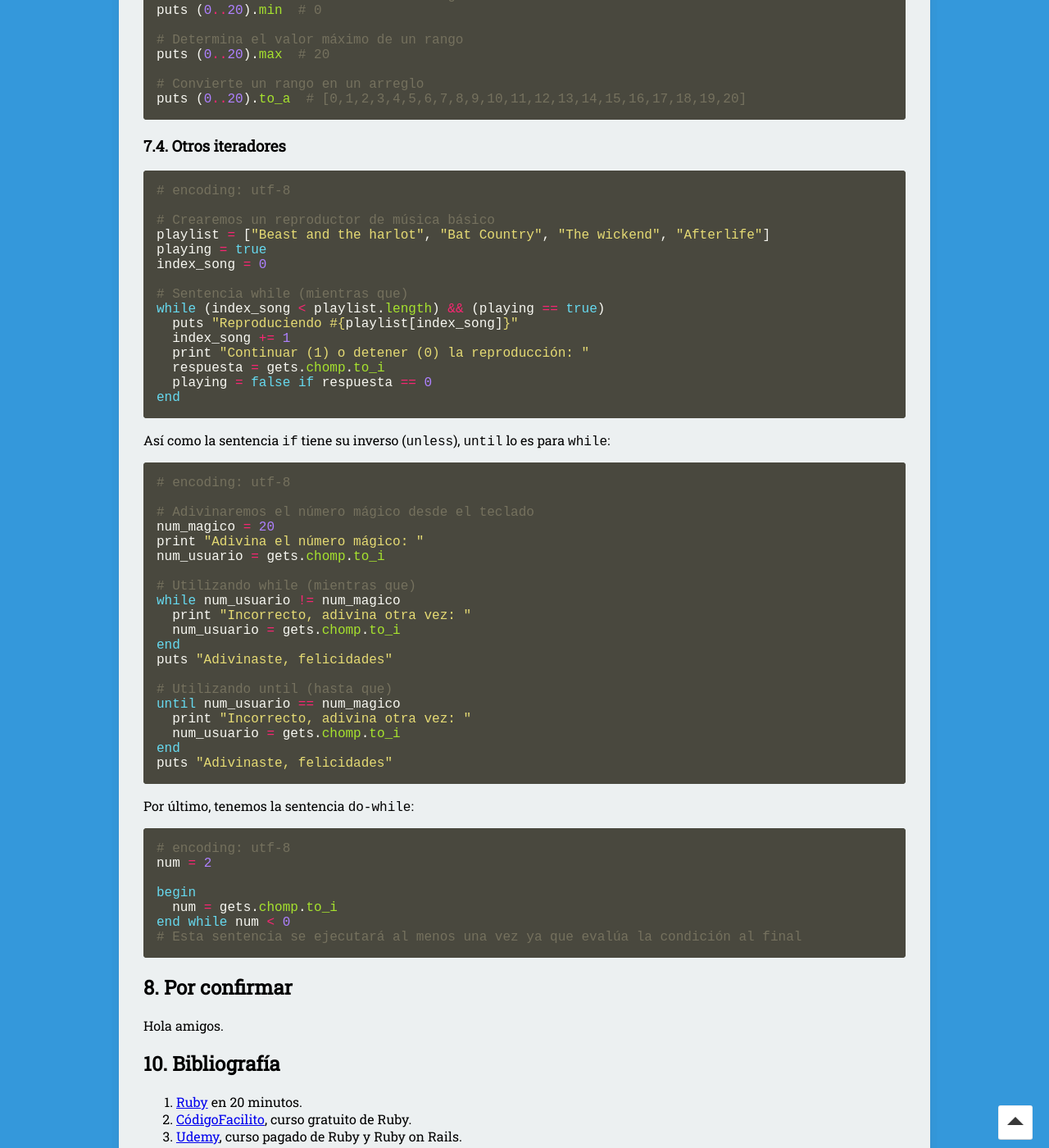
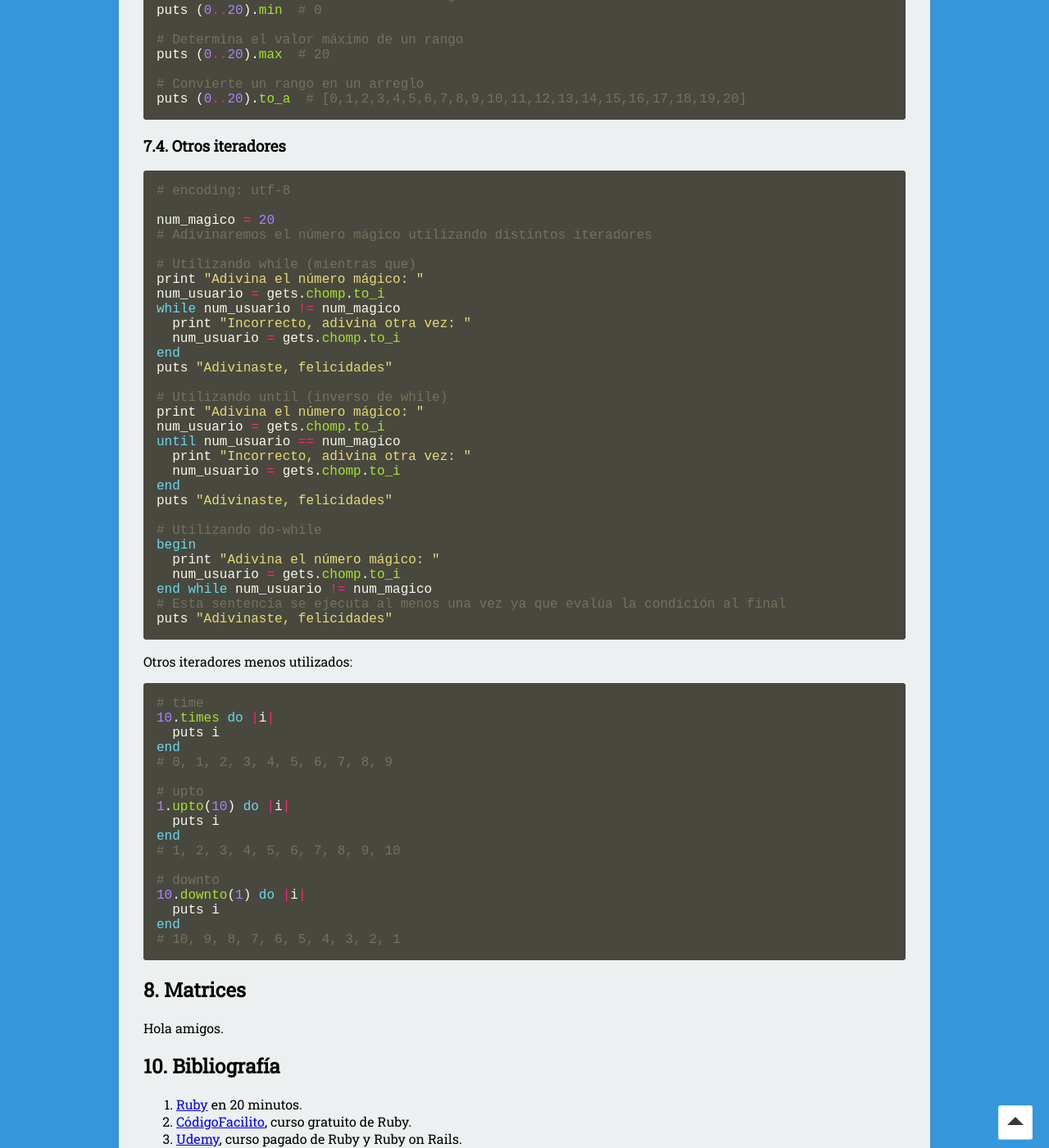
Before and after one commit to nisoto/Blog-anterior-2.0, a Jekyll site: the page built from _posts/2020-04-12-rails-iv-ruby-en-detalle.md, in a window 1280 px wide and 1400 px high, scrolled down 13058 px. Shown: the whole window at 82% size. Built offline with Jekyll 4.4.1, drawn with Linux system fonts in a browser that asks for light colours; nearby versions of some CDN libraries.

Commit message:
Update 2020-04-12-rails-iv-ruby-en-detalle.md

````diff
--- a/_posts/2020-04-12-rails-iv-ruby-en-detalle.md
+++ b/_posts/2020-04-12-rails-iv-ruby-en-detalle.md
@@ -676,59 +676,59 @@ puts (0..20).to_a  # [0,1,2,3,4,5,6,7,8,9,10,11,12,13,14,15,16,17,18,19,20]
 ``` rb
 # encoding: utf-8
 
-# Crearemos un reproductor de música básico
-playlist = ["Beast and the harlot", "Bat Country", "The wickend", "Afterlife"]
-playing = true
-index_song = 0
+num_magico = 20
+# Adivinaremos el número mágico utilizando distintos iteradores
 
-# Sentencia while (mientras que)
-while (index_song < playlist.length) && (playing == true)
-  puts "Reproduciendo #{playlist[index_song]}"
-  index_song += 1
-  print "Continuar (1) o detener (0) la reproducción: "
-  respuesta = gets.chomp.to_i
-  playing = false if respuesta == 0
-end
-```
-
-Así como la sentencia `if` tiene su inverso (`unless`), `until` lo es para `while`:
-
-``` rb
-# encoding: utf-8
-
-# Adivinaremos el número mágico desde el teclado
-num_magico = 20
+# Utilizando while (mientras que)
 print "Adivina el número mágico: "
 num_usuario = gets.chomp.to_i
-
-# Utilizando while (mientras que)
 while num_usuario != num_magico
   print "Incorrecto, adivina otra vez: "
   num_usuario = gets.chomp.to_i
 end
 puts "Adivinaste, felicidades"
 
-# Utilizando until (hasta que)
+# Utilizando until (inverso de while)
+print "Adivina el número mágico: "
+num_usuario = gets.chomp.to_i
 until num_usuario == num_magico
   print "Incorrecto, adivina otra vez: "
   num_usuario = gets.chomp.to_i
 end
 puts "Adivinaste, felicidades"
+
+# Utilizando do-while
+begin
+  print "Adivina el número mágico: "
+  num_usuario = gets.chomp.to_i
+end while num_usuario != num_magico
+# Esta sentencia se ejecuta al menos una vez ya que evalúa la condición al final
+puts "Adivinaste, felicidades"
 ```
 
-Por último, tenemos la sentencia `do-while`:
+Otros iteradores menos utilizados:
 
 ``` rb
-# encoding: utf-8
-num = 2
+# time
+10.times do |i|
+  puts i
+end
+# 0, 1, 2, 3, 4, 5, 6, 7, 8, 9
 
-begin
-  num = gets.chomp.to_i
-end while num < 0
-# Esta sentencia se ejecutará al menos una vez ya que evalúa la condición al final
+# upto
+1.upto(10) do |i|
+  puts i
+end
+# 1, 2, 3, 4, 5, 6, 7, 8, 9, 10
+
+# downto
+10.downto(1) do |i|
+  puts i
+end
+# 10, 9, 8, 7, 6, 5, 4, 3, 2, 1
 ```
 
-## 8. Por confirmar
+## 8. Matrices
 
 Hola amigos.
 
````
